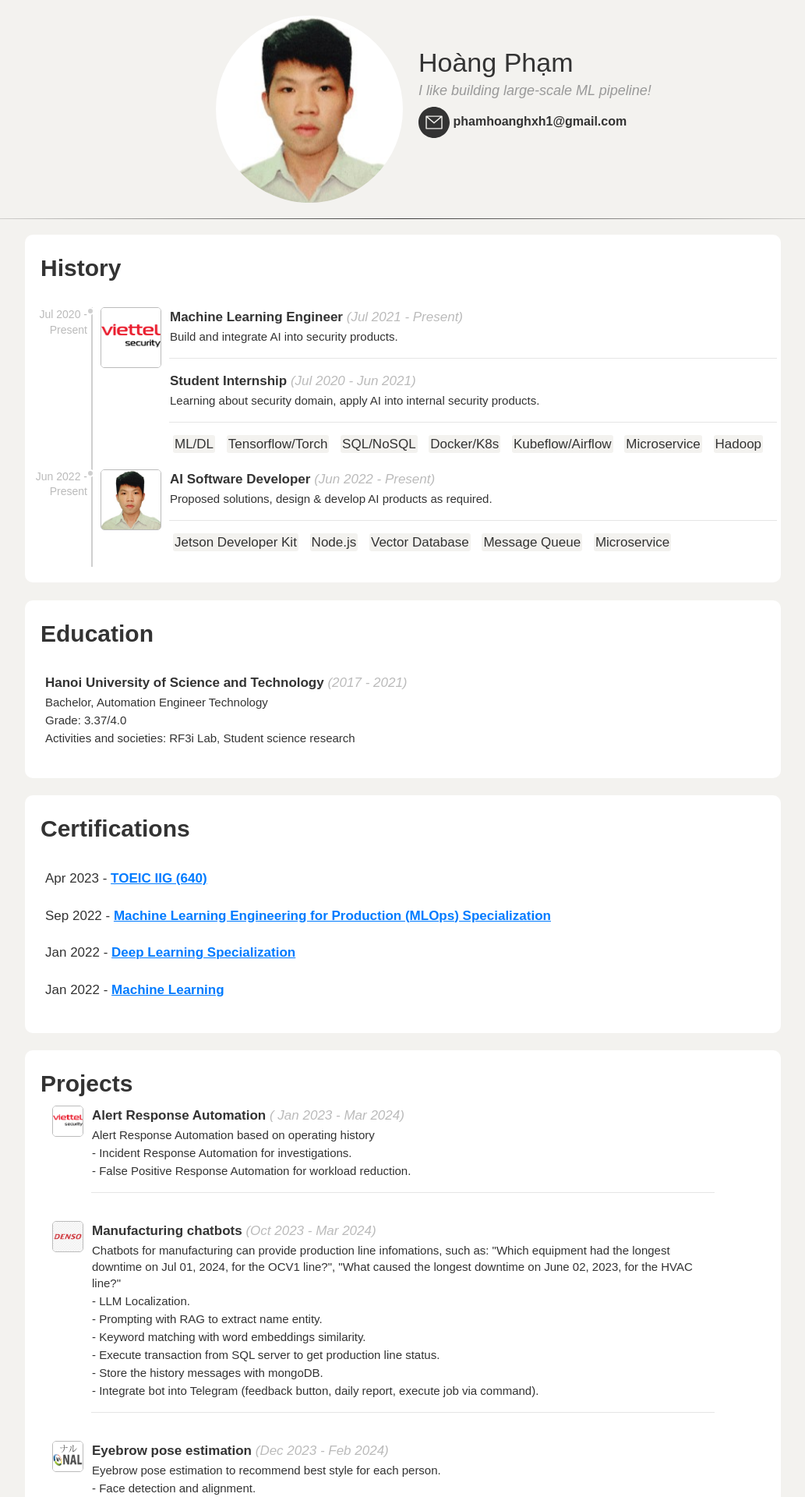
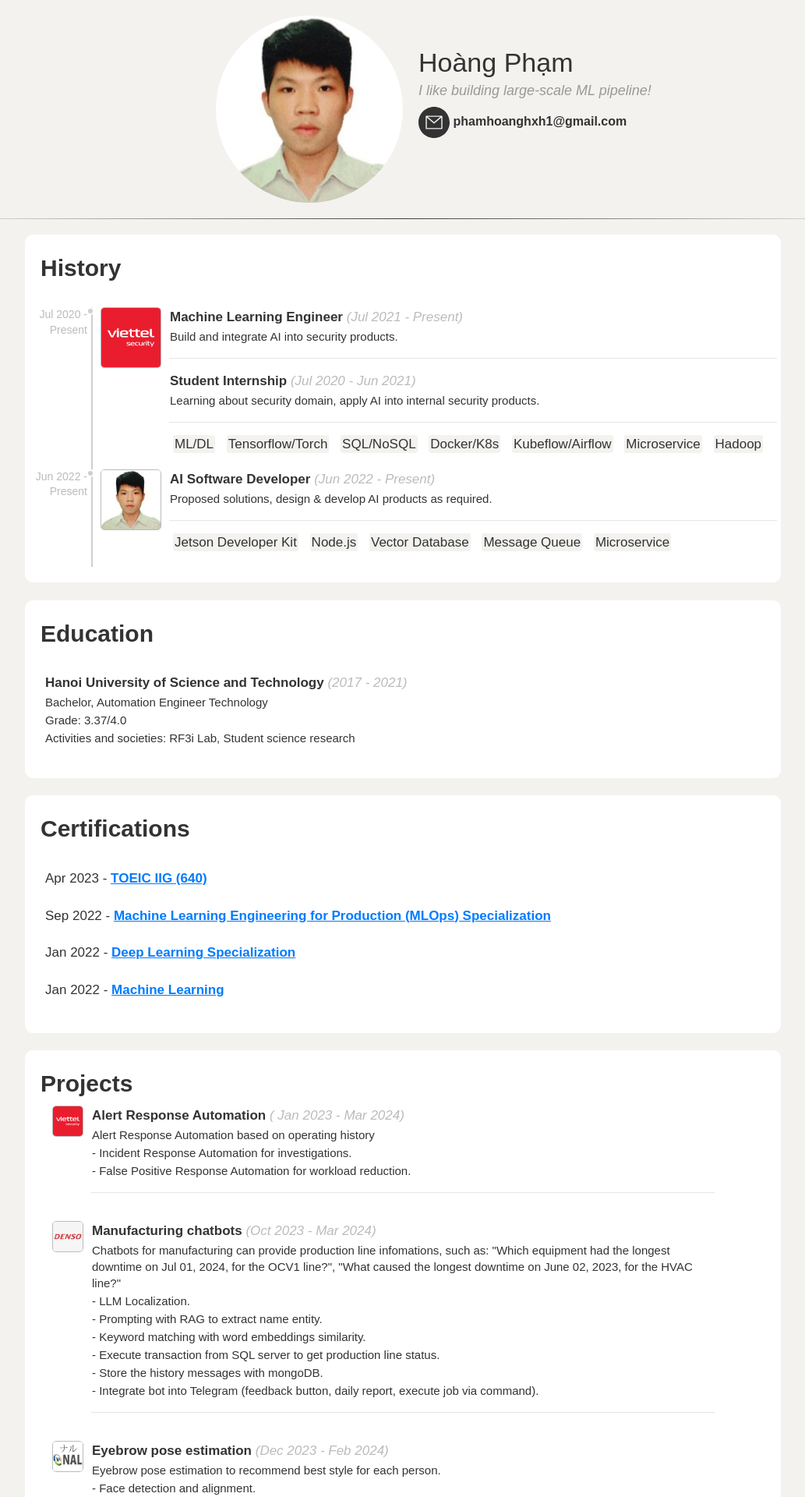
Before and after one commit to dangho99/dang99.github.io, a Jekyll site: the page built from about.html, in a window 1280 px wide. Shown: the top 1920 px of the page at 78% size, without its empty margins (123-1156 px from the left). Built offline with Jekyll 4.4.1, drawn with Linux system fonts in a browser that asks for light colours.

Commit message:
update cv

```diff
--- a/_data/profile.yml
+++ b/_data/profile.yml
@@ -6,7 +6,7 @@ description: "I like building large-scale ML pipeline!"
 experiences:
   - employer: "Viettel Cyber Security"
     time: "Jul 2020 - Present"
-    logo: "/assets/profile/vcs.png"
+    logo: "/assets/profile/vcs.jpg"
     skills:
       - ML/DL
       - Tensorflow/Torch
@@ -55,7 +55,7 @@ projects:
   - employer: "Viettel Cyber Security"
     name: "Alert Response Automation"
     time: " Jan 2023 - Mar 2024"
-    logo: "/assets/profile/vcs.png"
+    logo: "/assets/profile/vcs.jpg"
     description:
       - "Alert Response Automation based on operating history"
       - "- Incident Response Automation for investigations."
@@ -114,7 +114,7 @@ projects:
   - employer: "Viettel Cyber Security"
     name: "Security Data Mining"
     time: "May 2022 - Dec 2022"
-    logo: "/assets/profile/vcs.png"
+    logo: "/assets/profile/vcs.jpg"
     description:
       - Deploying a Hadoop cluster on premise.
       - Integrate cluster with OneFS isilon cluster authenticated via kerberos and ldap.
@@ -123,7 +123,7 @@ projects:
   - employer: "Viettel Cyber Security"
     name: "Typing biometrics"
     time: "Jan 2022 - Mar 2022"
-    logo: "/assets/profile/vcs.png"
+    logo: "/assets/profile/vcs.jpg"
     description:
       - Authenticating system users by their typing behavior when login via username & password, or continuous on working session.
       - "- Apply metric learning method to build the encoder, transform typing behavior to user features."
@@ -132,7 +132,7 @@ projects:
   - employer: "Viettel Cyber Security"
     name: "Transaction Fraud Detection"
     time: "Sep 2021 - Dec 2021"
-    logo: "/assets/profile/vcs.png"
+    logo: "/assets/profile/vcs.jpg"
     description:
       - "Extract patterns from abnormal behavior, convert into multiple time series (ex: login on new device -> login failed limit exceeded -> reset password -> etc.)"
       - "Compare real-time transaction behavior with learned abnormal behavior using matching algorithm, such as: dynamic time warping, longest common sub sequence, etc."
```
Also changed, not shown: assets/profile/vcs.jpg (added).
